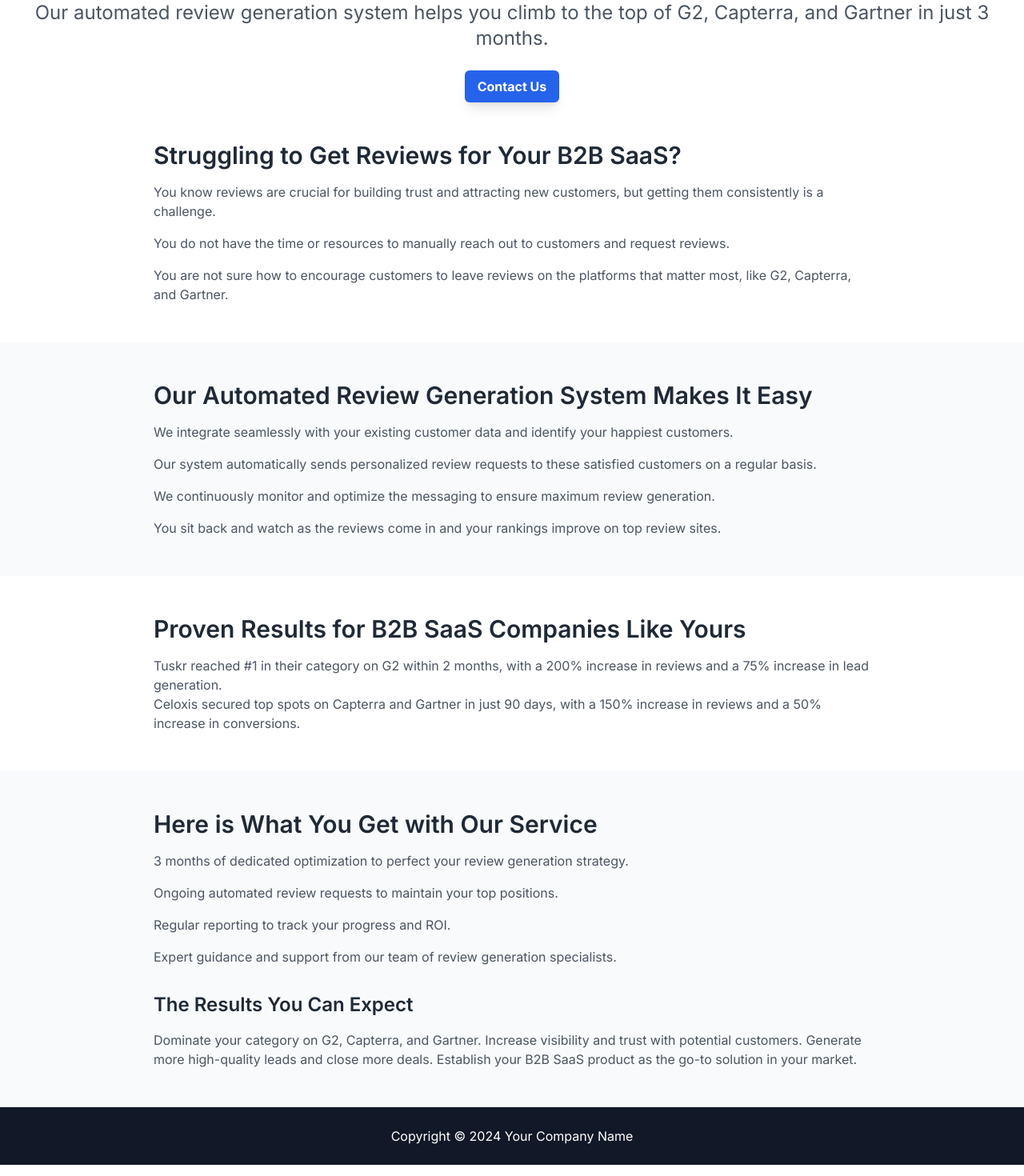
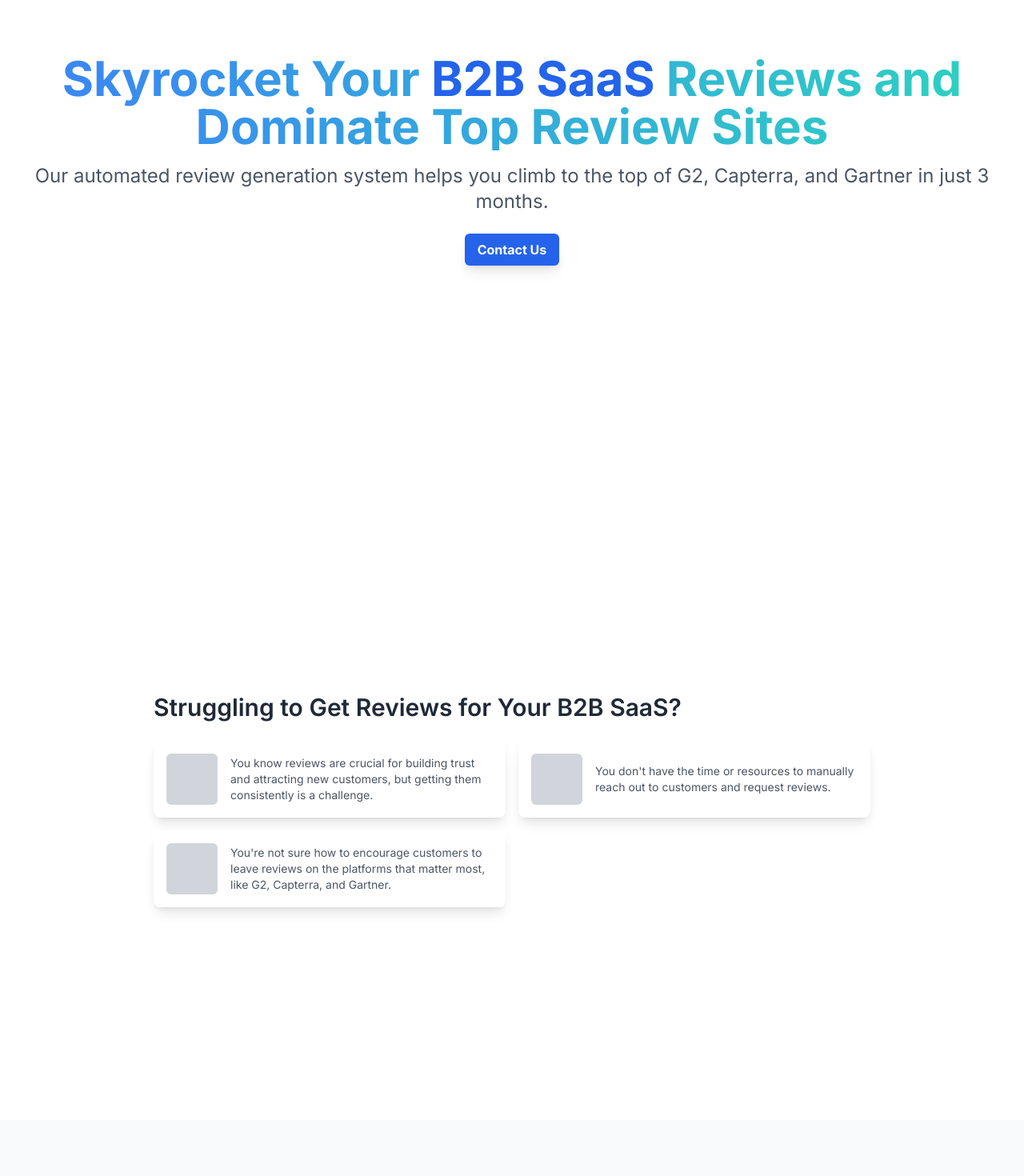
Before and after one commit to gaurav8trivedi12/nextjs-basic, a Next.js app: page /dashboard in a window 1280 px wide. Shown: the part 200-1670 px from the top of the page at 80% size. Built offline with nearby package versions, Linux system fonts and the light colour scheme.

Commit message:
padding margin added to each section

```diff
--- a/app/dashboard/page.tsx
+++ b/app/dashboard/page.tsx
@@ -4,8 +4,7 @@ const LandingPage = () => {
   return (
     <div className="bg-white text-gray-900">
         {/* Headline and Contact Us Section */}
-        <div className="pt-12 md:pt-16 px-6 md:px-0 max-w-7xl mx-auto">
-            <div className="text-center">
+        <div className="flex flex-col justify-center items-center text-center h-screen px-6 md:px-0 max-w-7xl mx-auto">
             <h1 className="text-4xl md:text-6xl font-bold text-transparent bg-clip-text bg-gradient-to-r from-blue-500 to-teal-400 animate-text">
                 Skyrocket Your <span className="text-blue-600">B2B SaaS</span> Reviews and Dominate Top Review Sites
             </h1>
@@ -16,54 +15,70 @@ const LandingPage = () => {
                 Contact Us
             </button>
         </div>
-        </div>
 
         {/* Challenges Section */}
-        <div className="py-12 px-6">
+        <div className="py-12 px-6 min-h-screen flex flex-col justify-center">
             <div className="max-w-4xl mx-auto">
                 <h2 className="text-3xl font-semibold text-gray-800">Struggling to Get Reviews for Your B2B SaaS?</h2>
-                <ul className="mt-4 space-y-4 text-gray-600">
-                    <li>You know reviews are crucial for building trust and attracting new customers, but getting them consistently is a challenge.</li>
-                    <li>You do not have the time or resources to manually reach out to customers and request reviews.</li>
-                    <li>You are not sure how to encourage customers to leave reviews on the platforms that matter most, like G2, Capterra, and Gartner.</li>
-                </ul>
+                <div className="mt-6 grid grid-cols-1 md:grid-cols-2 gap-4">
+                    {["You know reviews are crucial for building trust and attracting new customers, but getting them consistently is a challenge.",
+                      "You don't have the time or resources to manually reach out to customers and request reviews.",
+                      "You're not sure how to encourage customers to leave reviews on the platforms that matter most, like G2, Capterra, and Gartner."]
+                      .map(item => (
+                        <div key={item} className="bg-white p-4 shadow-lg rounded-lg flex items-center space-x-4">
+                            <div className="flex-shrink-0">
+                                <div className="w-16 h-16 bg-gray-300 rounded-md"></div> {/* Image placeholder */}
+                            </div>
+                            <div className="flex-1 min-w-0">
+                                <p className="text-gray-600 text-sm">{item}</p>
+                            </div>
+                        </div>
+                    ))}
+                </div>
             </div>
         </div>
 
         {/* Automated System Section */}
-        <div className="py-12 bg-gray-50 px-6">
+        <div className="py-12 bg-gray-50 px-6 min-h-screen flex flex-col justify-center">
             <div className="max-w-4xl mx-auto">
                 <h2 className="text-3xl font-semibold text-gray-800">Our Automated Review Generation System Makes It Easy</h2>
-                <div className="mt-4 space-y-4">
-                    <p className="text-gray-600">We integrate seamlessly with your existing customer data and identify your happiest customers.</p>
-                    <p className="text-gray-600">Our system automatically sends personalized review requests to these satisfied customers on a regular basis.</p>
-                    <p className="text-gray-600">We continuously monitor and optimize the messaging to ensure maximum review generation.</p>
-                    <p className="text-gray-600">You sit back and watch as the reviews come in and your rankings improve on top review sites.</p>
+                <div className="mt-6 grid grid-cols-1 md:grid-cols-2 gap-4">
+                    {["We integrate seamlessly with your existing customer data and identify your happiest customers.",
+                      "Our system automatically sends personalized review requests to these satisfied customers on a regular basis.",
+                      "We continuously monitor and optimize the messaging to ensure maximum review generation.",
+                      "You sit back and watch as the reviews come in and your rankings improve on top review sites."]
+                      .map(item => (
+                        <div key={item} className="bg-white p-4 shadow-lg rounded-lg flex items-center space-x-4">
+                            <div className="flex-shrink-0">
+                                <div className="w-16 h-16 bg-gray-300 rounded-md"></div> {/* Image placeholder */}
+                            </div>
+                            <div className="flex-1 min-w-0">
+                                <p className="text-gray-600 text-sm">{item}</p>
+                            </div>
+                        </div>
+                    ))}
                 </div>
             </div>
         </div>
 
         {/* Results Section */}
-        <div className="py-12 px-6">
+        <div className="py-12 px-6 min-h-screen flex flex-col justify-center">
             <div className="max-w-4xl mx-auto">
                 <h2 className="text-3xl font-semibold text-gray-800">Proven Results for B2B SaaS Companies Like Yours</h2>
-                <p className="mt-4 text-gray-600">Tuskr reached #1 in their category on G2 within 2 months, with a 200% increase in reviews and a 75% increase in lead generation.</p>
-                <p className="text-gray-600">Celoxis secured top spots on Capterra and Gartner in just 90 days, with a 150% increase in reviews and a 50% increase in conversions.</p>
+                <div className="mt-6 grid grid-cols-1 md:grid-cols-2 gap-4">
+                    {["Tuskr reached #1 in their category on G2 within 2 months, with a 200% increase in reviews and a 75% increase in lead generation.",
+                      "Celoxis secured top spots on Capterra and Gartner in just 90 days, with a 150% increase in reviews and a 50% increase in conversions."]
+                      .map(item => (
+                        <div key={item} className="bg-white p-4 shadow-lg rounded-lg flex items-center space-x-4">
+                            <div className="flex-shrink-0">
+                                <div className="w-16 h-16 bg-gray-300 rounded-md"></div> {/* Image placeholder */}
+                            </div>
+                            <div className="flex-1 min-w-0">
+                                <p className="text-gray-600 text-sm">{item}</p>
                             </div>
                         </div>
-
-        {/* Service and Expectations Section */}
-        <div className="py-12 bg-gray-50 px-6">
-            <div className="max-w-4xl mx-auto">
-                <h2 className="text-3xl font-semibold text-gray-800">Here is What You Get with Our Service</h2>
-                <ul className="mt-4 space-y-4 text-gray-600">
-                    <li>3 months of dedicated optimization to perfect your review generation strategy.</li>
-                    <li>Ongoing automated review requests to maintain your top positions.</li>
-                    <li>Regular reporting to track your progress and ROI.</li>
-                    <li>Expert guidance and support from our team of review generation specialists.</li>
-                </ul>
-                <h3 className="text-2xl font-semibold text-gray-800 mt-8">The Results You Can Expect</h3>
-                <p className="text-gray-600 mt-4">Dominate your category on G2, Capterra, and Gartner. Increase visibility and trust with potential customers. Generate more high-quality leads and close more deals. Establish your B2B SaaS product as the go-to solution in your market.</p>
+                    ))}
+                </div>
             </div>
         </div>
 
```
Lines whose indentation alone changed are shown as unchanged.
